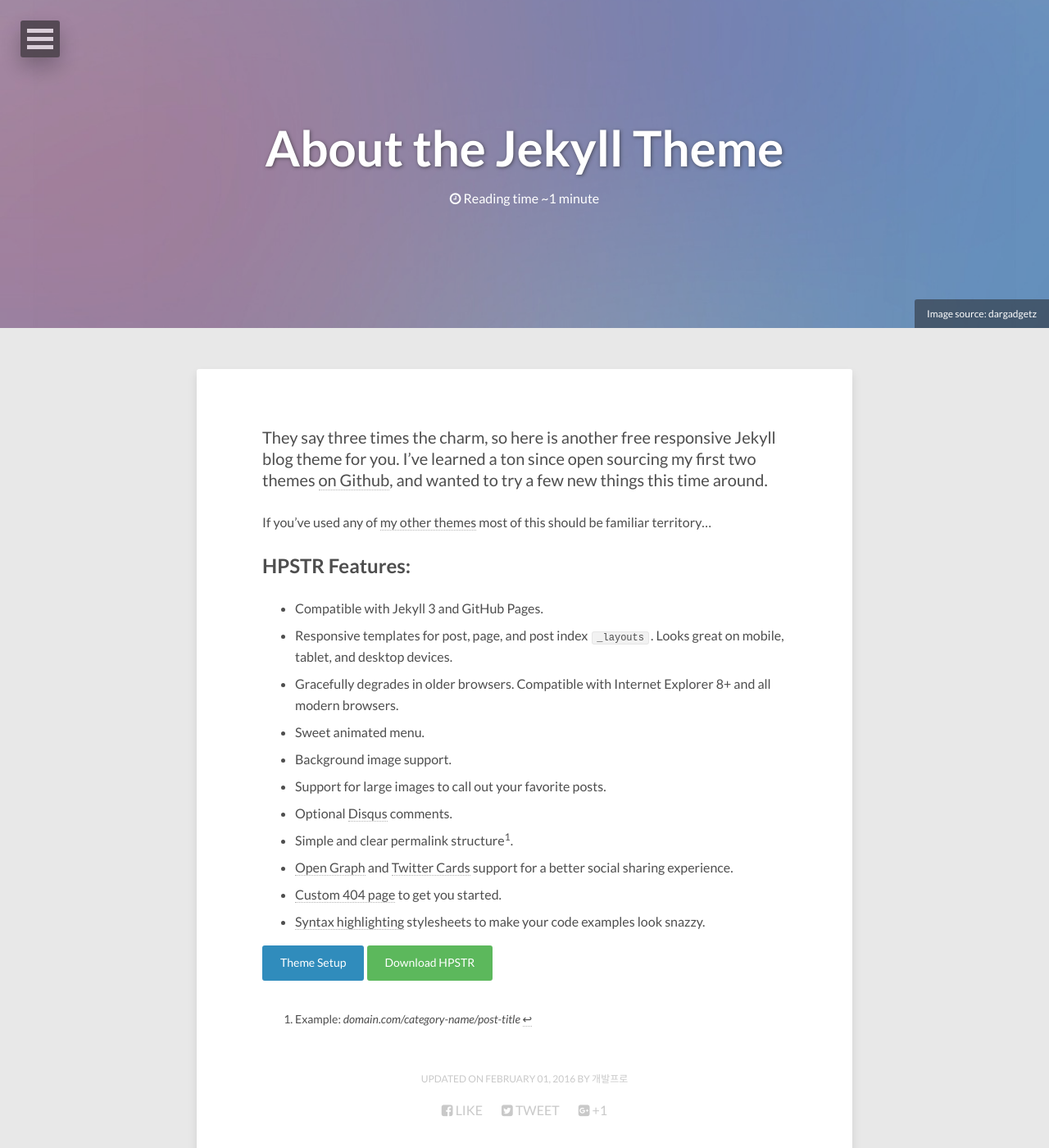
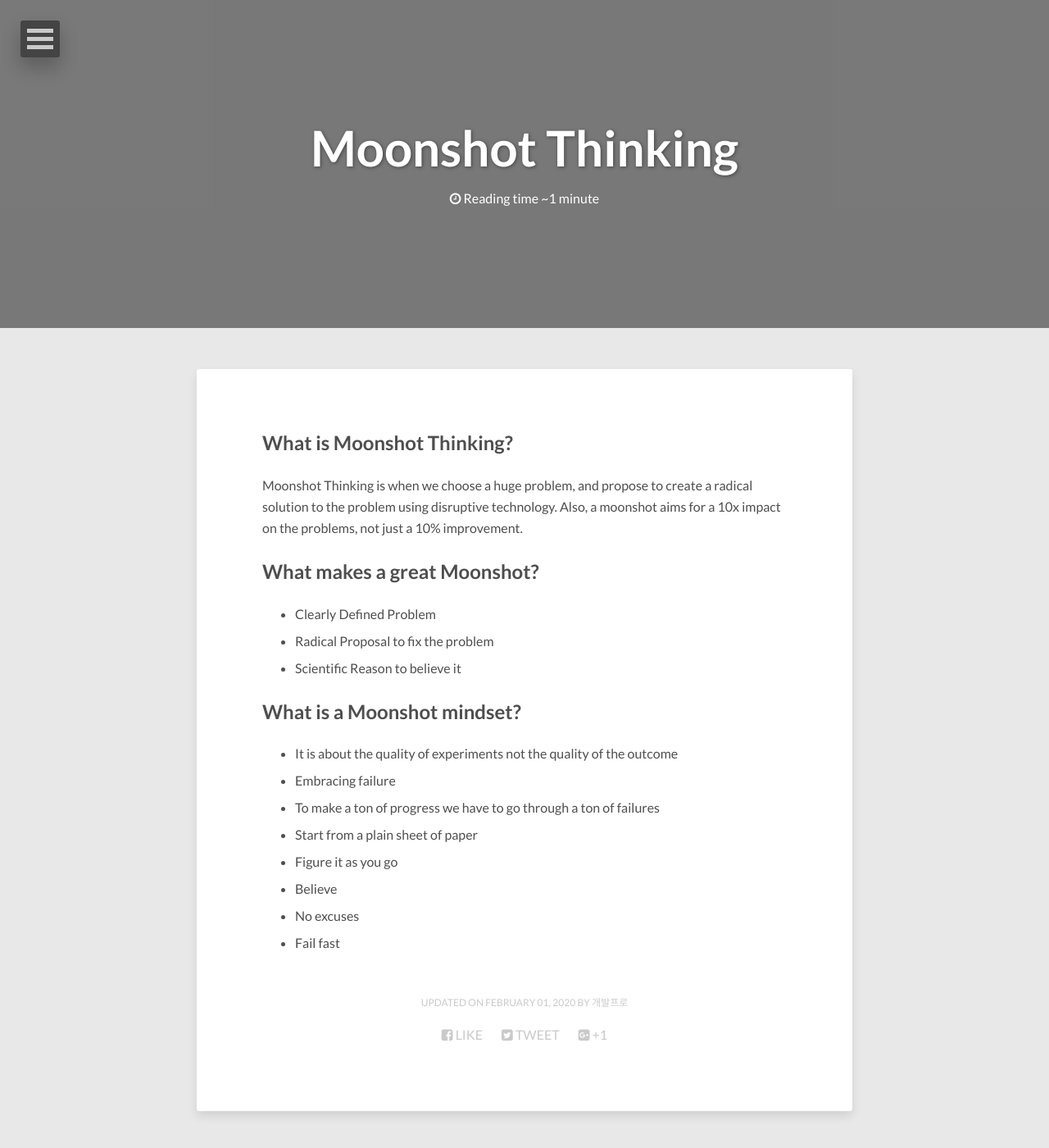
Before and after one commit to givefun/givefun.github.io, a Jekyll site: the page built from about/index.md, in a window 1280 px wide and 1400 px high. Shown: the whole window at 82% size. Built offline with Jekyll 4.4.1, drawn with Linux system fonts in a browser that asks for light colours; nearby versions of some CDN libraries.

Commit message:
그람변경

```diff
--- a/about/index.md
+++ b/about/index.md
@@ -1,32 +1,28 @@
 ---
 layout: page
-title: About the Jekyll Theme
+title: Moonshot Thinking
 image:
-  feature: abstract-5.jpg
-  credit: dargadgetz
-  creditlink: http://www.dargadgetz.com/ios-7-abstract-wallpaper-pack-for-iphone-5-and-ipod-touch-retina/
+  feature: moon.jpg
+  credit:
+  creditlink:
 comments: false
-modified: 2016-02-01
+modified: 2020-02-01
 ---
 
-They say three times the charm, so here is another free responsive Jekyll blog theme for you. I've learned a ton since open sourcing my first two themes [on Github](http://github.com/mmistakes), and wanted to try a few new things this time around.
+## What is Moonshot Thinking?
+Moonshot Thinking is when we choose a huge problem, and propose to create a radical solution to the problem using disruptive technology. Also, a moonshot aims for a 10x impact on the problems, not just a 10% improvement.
 
-If you've used any of [my other themes](http://mademistakes.com/work/jekyll-themes/) most of this should be familiar territory...
+## What makes a great Moonshot?
+* Clearly Defined Problem
+* Radical Proposal to fix the problem
+* Scientific Reason to believe it
 
-## HPSTR Features:
-
-* Compatible with Jekyll 3 and GitHub Pages.
-* Responsive templates for post, page, and post index `_layouts`. Looks great on mobile, tablet, and desktop devices.
-* Gracefully degrades in older browsers. Compatible with Internet Explorer 8+ and all modern browsers.
-* Sweet animated menu.
-* Background image support.
-* Support for large images to call out your favorite posts.
-* Optional [Disqus](http://disqus.com) comments.
-* Simple and clear permalink structure[^1].
-* [Open Graph](https://developers.facebook.com/docs/opengraph/) and [Twitter Cards](https://dev.twitter.com/docs/cards) support for a better social sharing experience.
-* [Custom 404 page]({{ site.url }}/404.html) to get you started.
-* [Syntax highlighting]({{ site.url }}/code-highlighting-post/) stylesheets to make your code examples look snazzy.
-
-<div markdown="0"><a href="{{ site.url }}/theme-setup/" class="btn btn-info">Theme Setup</a> <a href="https://github.com/mmistakes/jekyll-theme-hpstr" class="btn btn-success">Download HPSTR</a></div>
-
-[^1]: Example: *domain.com/category-name/post-title*
+## What is a Moonshot mindset?
+* It is about the quality of experiments not the quality of the outcome
+* Embracing failure
+* To make a ton of progress we have to go through a ton of failures
+* Start from a plain sheet of paper
+* Figure it as you go
+* Believe
+* No excuses
+* Fail fast
```
Also changed, not shown: _data/navigation.yml (+10 -4 lines), images/---abstract-1.jpg (added), images/---abstract-5.jpg (renamed from images/abstract-5.jpg), images/abstract-1.jpg, images/moon.jpg.jpg (added).
